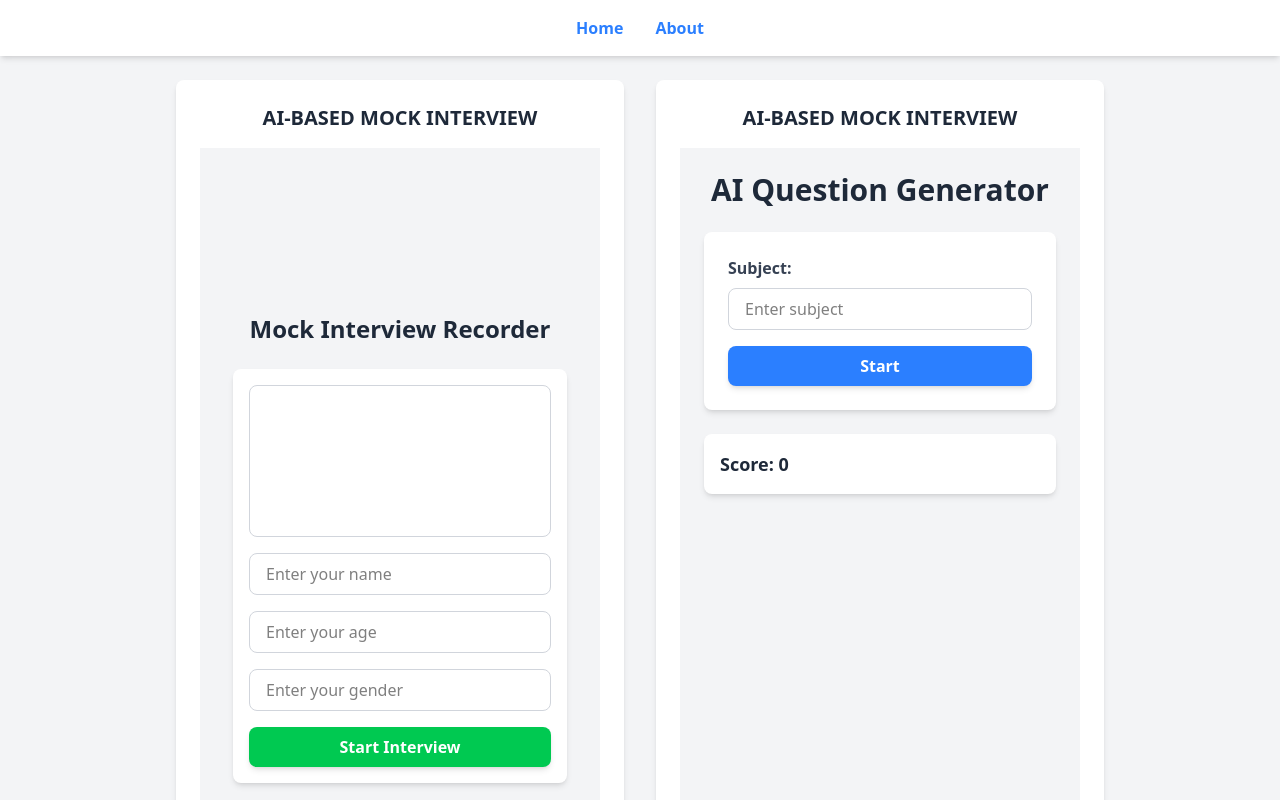
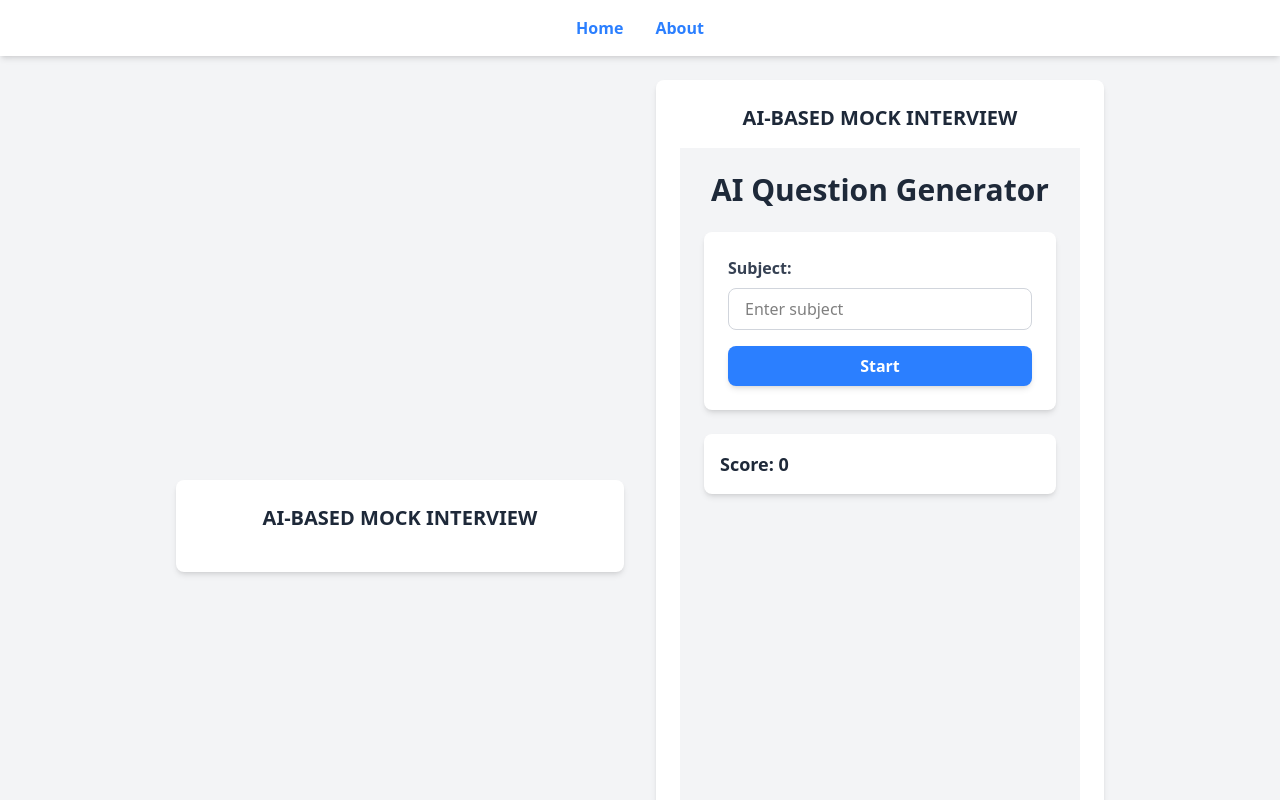
Before and after one commit to anujjsengar/Mock-Interview, a React (Vite) app in the folder client/: page / in a window 1280 px wide. Shown: the top 800 px of the page. Built offline with nearby package versions, Linux system fonts and the light colour scheme; no server answers.

Commit message:
Update App.jsx

```diff
--- a/client/src/App.jsx
+++ b/client/src/App.jsx
@@ -38,7 +38,7 @@ const App = () => {
       <main className="flex flex-col md:flex-row justify-center items-center gap-8 p-6">
         <div className="bg-white p-6 rounded-lg shadow-md w-full max-w-md">
           <h4 className="text-xl font-semibold text-gray-800 mb-4 text-center">AI-BASED MOCK INTERVIEW</h4>
-          <Camera />
+{/*           <Camera /> */}
         </div>
         <div className="bg-white p-6 rounded-lg shadow-md w-full max-w-md">
           <h4 className="text-xl font-semibold text-gray-800 mb-4 text-center">AI-BASED MOCK INTERVIEW</h4>
```
